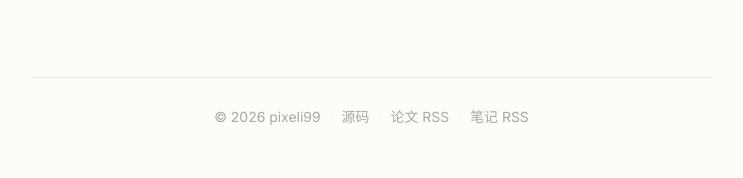
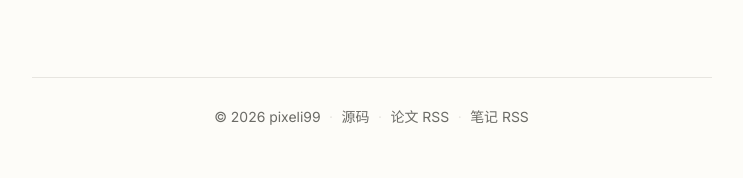
Before and after one commit to pixeli99/PIXELI, a Jekyll site: the page built from index.md, in a window 1280 px wide. Shown: the part 2035-2213 px from the top of the page, without its empty margins (261-1004 px from the left). Built offline with Jekyll 4.4.1, drawn with Linux system fonts in a browser that asks for light colours.

Commit message:
CSS：footer 文字对比度从 --faint 升至 --muted
亮色模式下 --faint (#a8a8a3) 在 --bg (#fdfcf8) 上对比度仅 2.3:1，
低于 WCAG AA 所需的 4.5:1；--muted (#6b6b66) 达 5.2:1。
版权行、源码链接、RSS 链接均受影响，与近期 post-meta / entry-tail 对比度提升一脉相承。

Co-Authored-By: Claude Sonnet 4.6 <noreply@anthropic.com>

```diff
--- a/assets/css/main.scss
+++ b/assets/css/main.scss
@@ -717,7 +717,7 @@ mark {
   padding-top: 1.6rem;
   padding-bottom: 3rem;
   border-top: 1px solid var(--border);
-  color: var(--faint);
+  color: var(--muted);
   font-family: var(--font-sans);
   font-size: 0.82rem;
   display: flex;
@@ -725,7 +725,7 @@ mark {
   justify-content: center;
   gap: 0.5rem;
 }
-.site-footer a { color: var(--faint); border: none; }
+.site-footer a { color: var(--muted); border: none; }
 .site-footer a:hover { color: var(--accent); }
 .site-footer .dot { color: var(--border); }
 
```
